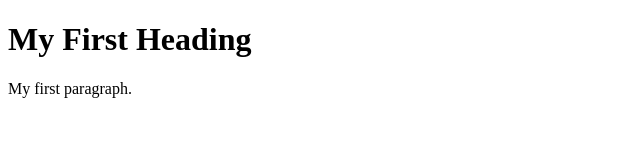
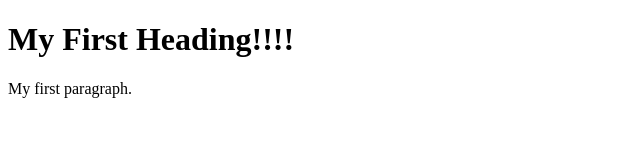
Before and after one commit to LeonidasTelik/MySite, a plain HTML site: page index.html in a window 1280 px wide. Shown: the full height of the page, 0-640 px from the left. Drawn offline with Linux system fonts and the light colour scheme.

Commit message:
add exclamations mark to index.html

```diff
--- a/index.html
+++ b/index.html
@@ -2,7 +2,7 @@
 <html>
 <body>
 
-<h1>My First Heading</h1>
+<h1>My First Heading!!!!</h1>
 <p>My first paragraph.</p>
 
 </body>
```
